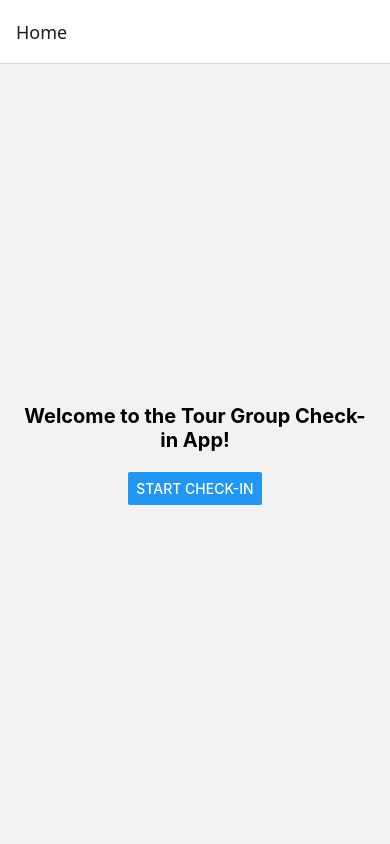
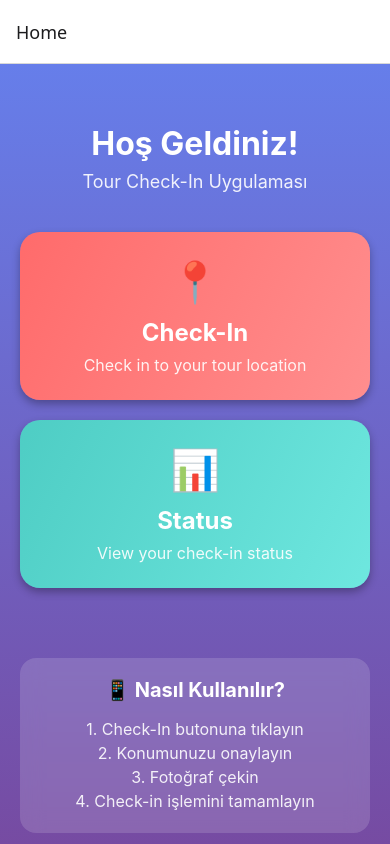
Before and after one commit to SametUzg/tour-checkin, a React Native app: screen /Home in a window 390 px wide. Built offline with nearby package versions, Linux system fonts and the light colour scheme.

Commit message:
Add beautiful home screen with gradient design and Turkish language support

```diff
--- a/src/screens/HomeScreen.tsx
+++ b/src/screens/HomeScreen.tsx
@@ -1,25 +1,193 @@
 import React from 'react';
-import { View, Text, Button, StyleSheet } from 'react-native';
+import {
+  View,
+  Text,
+  TouchableOpacity,
+  StyleSheet,
+  ScrollView,
+  Dimensions,
+  StatusBar,
+} from 'react-native';
 import { useNavigation } from '@react-navigation/native';
 import { NativeStackNavigationProp } from '@react-navigation/native-stack';
 import { RootStackParamList } from '../navigation/StackNavigator';
+import { LinearGradient } from 'expo-linear-gradient';
 
 type HomeScreenNavigationProp = NativeStackNavigationProp<RootStackParamList, 'Home'>;
+
+const { width, height } = Dimensions.get('window');
 
 const HomeScreen = () => {
   const navigation = useNavigation<HomeScreenNavigationProp>();
 
+  const features = [
+    {
+      id: 1,
+      title: 'Check-In',
+      description: 'Check in to your tour location',
+      icon: '📍',
+      onPress: () => navigation.navigate('CheckIn'),
+      gradient: ['#FF6B6B', '#FF8E8E'],
+    },
+    {
+      id: 2,
+      title: 'Status',
+      description: 'View your check-in status',
+      icon: '📊',
+      onPress: () => navigation.navigate('Status'),
+      gradient: ['#4ECDC4', '#6EE7DF'],
+    },
+  ];
+
   return (
-    <View style={styles.container}>
-      <Text style={styles.title}>Welcome to the Tour Group Check-in App!</Text>
-      <Button title="Start Check-In" onPress={() => navigation.navigate('CheckIn')} />
-    </View>
+    <LinearGradient
+      colors={['#667eea', '#764ba2']}
+      style={styles.container}
+    >
+      <StatusBar barStyle="light-content" backgroundColor="transparent" translucent />
+
+      <ScrollView contentContainerStyle={styles.scrollContainer}>
+        {/* Header Section */}
+        <View style={styles.header}>
+          <Text style={styles.welcomeText}>Hoş Geldiniz!</Text>
+          <Text style={styles.subtitleText}>Tour Check-In Uygulaması</Text>
+        </View>
+
+        {/* Main Content */}
+        <View style={styles.content}>
+          {/* Feature Cards */}
+          <View style={styles.cardsContainer}>
+            {features.map((feature) => (
+              <TouchableOpacity
+                key={feature.id}
+                style={styles.card}
+                onPress={feature.onPress}
+                activeOpacity={0.8}
+              >
+                <LinearGradient
+                  colors={feature.gradient}
+                  style={styles.cardGradient}
+                  start={{ x: 0, y: 0 }}
+                  end={{ x: 1, y: 1 }}
+                >
+                  <Text style={styles.cardIcon}>{feature.icon}</Text>
+                  <Text style={styles.cardTitle}>{feature.title}</Text>
+                  <Text style={styles.cardDescription}>{feature.description}</Text>
+                </LinearGradient>
+              </TouchableOpacity>
+            ))}
+          </View>
+
+          {/* Info Section */}
+          <View style={styles.infoContainer}>
+            <View style={styles.infoCard}>
+              <Text style={styles.infoTitle}>📱 Nasıl Kullanılır?</Text>
+              <Text style={styles.infoText}>
+                1. Check-In butonuna tıklayın{'\n'}
+                2. Konumunuzu onaylayın{'\n'}
+                3. Fotoğraf çekin{'\n'}
+                4. Check-in işlemini tamamlayın
+              </Text>
+            </View>
+          </View>
+        </View>
+      </ScrollView>
+    </LinearGradient>
   );
 };
 
 export default HomeScreen;
 
 const styles = StyleSheet.create({
-  container: { flex: 1, justifyContent: 'center', alignItems: 'center', padding: 20 },
-  title: { fontSize: 20, fontWeight: 'bold', textAlign: 'center', marginBottom: 20 },
+  container: {
+    flex: 1,
+  },
+  scrollContainer: {
+    flexGrow: 1,
+    paddingTop: 60,
+    paddingBottom: 40,
+  },
+  header: {
+    alignItems: 'center',
+    marginBottom: 40,
+    paddingHorizontal: 20,
+  },
+  welcomeText: {
+    fontSize: 32,
+    fontWeight: 'bold',
+    color: '#FFFFFF',
+    textAlign: 'center',
+    marginBottom: 8,
+  },
+  subtitleText: {
+    fontSize: 18,
+    color: '#FFFFFF',
+    textAlign: 'center',
+    opacity: 0.9,
+  },
+  content: {
+    flex: 1,
+    paddingHorizontal: 20,
+  },
+  cardsContainer: {
+    marginBottom: 30,
+  },
+  card: {
+    marginBottom: 20,
+    borderRadius: 20,
+    elevation: 8,
+    shadowColor: '#000',
+    shadowOffset: {
+      width: 0,
+      height: 4,
+    },
+    shadowOpacity: 0.3,
+    shadowRadius: 8,
+  },
+  cardGradient: {
+    padding: 25,
+    borderRadius: 20,
+    alignItems: 'center',
+    minHeight: 120,
+  },
+  cardIcon: {
+    fontSize: 40,
+    marginBottom: 12,
+  },
+  cardTitle: {
+    fontSize: 24,
+    fontWeight: 'bold',
+    color: '#FFFFFF',
+    marginBottom: 8,
+    textAlign: 'center',
+  },
+  cardDescription: {
+    fontSize: 16,
+    color: '#FFFFFF',
+    textAlign: 'center',
+    opacity: 0.9,
+  },
+  infoContainer: {
+    marginTop: 20,
+  },
+  infoCard: {
+    backgroundColor: 'rgba(255, 255, 255, 0.15)',
+    borderRadius: 16,
+    padding: 20,
+    backdropFilter: 'blur(10px)',
+  },
+  infoTitle: {
+    fontSize: 20,
+    fontWeight: 'bold',
+    color: '#FFFFFF',
+    marginBottom: 15,
+    textAlign: 'center',
+  },
+  infoText: {
+    fontSize: 16,
+    color: '#FFFFFF',
+    lineHeight: 24,
+    textAlign: 'center',
+    opacity: 0.9,
+  },
 });
```
Also changed, not shown: package.json (+7 -6 lines), 2 other files (tests, documents, lock files or other folders).
